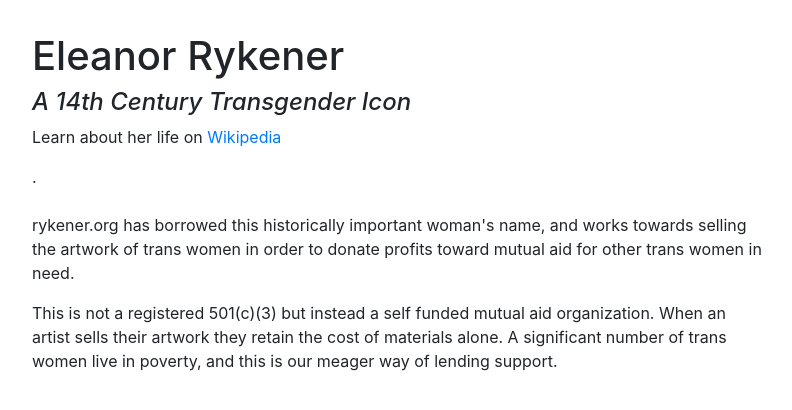
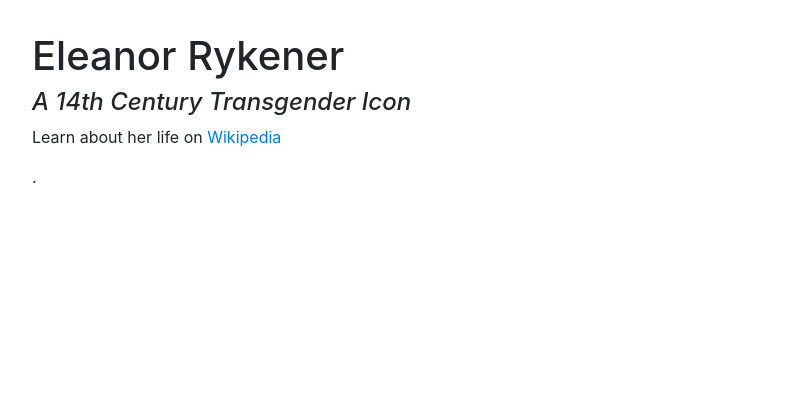
Before and after one commit to rykener/rykener.org, a React (Create React App) app: page / in a window 1280 px wide. Shown: the top 410 px of the page, without its empty margins (240-1032 px from the left). Built offline with nearby package versions, Linux system fonts and the light colour scheme.

Commit message:
remove text

```diff
--- a/src/App.js
+++ b/src/App.js
@@ -13,19 +13,6 @@ function App() {
         <h1>Eleanor Rykener</h1>
         <h4><i>A 14th Century Transgender Icon</i></h4>
         <p>Learn about her life on <a href="https://en.wikipedia.org/wiki/John/Eleanor_Rykener">Wikipedia</a></p>.
-        <br/>
-        <br/>
-        <p>
-          rykener.org has borrowed this historically important woman's name,
-          and works towards selling the artwork of trans women in order to
-          donate profits toward mutual aid for other trans women in need.
-        </p>
-        <p>
-          This is not a registered 501(c)(3) but instead a self funded mutual
-          aid organization. When an artist sells their artwork they retain the
-          cost of materials alone. A significant number of trans women live in
-          poverty, and this is our meager way of lending support.
-        </p>
       </div>
       <div className="main">
         <Switch>
```
